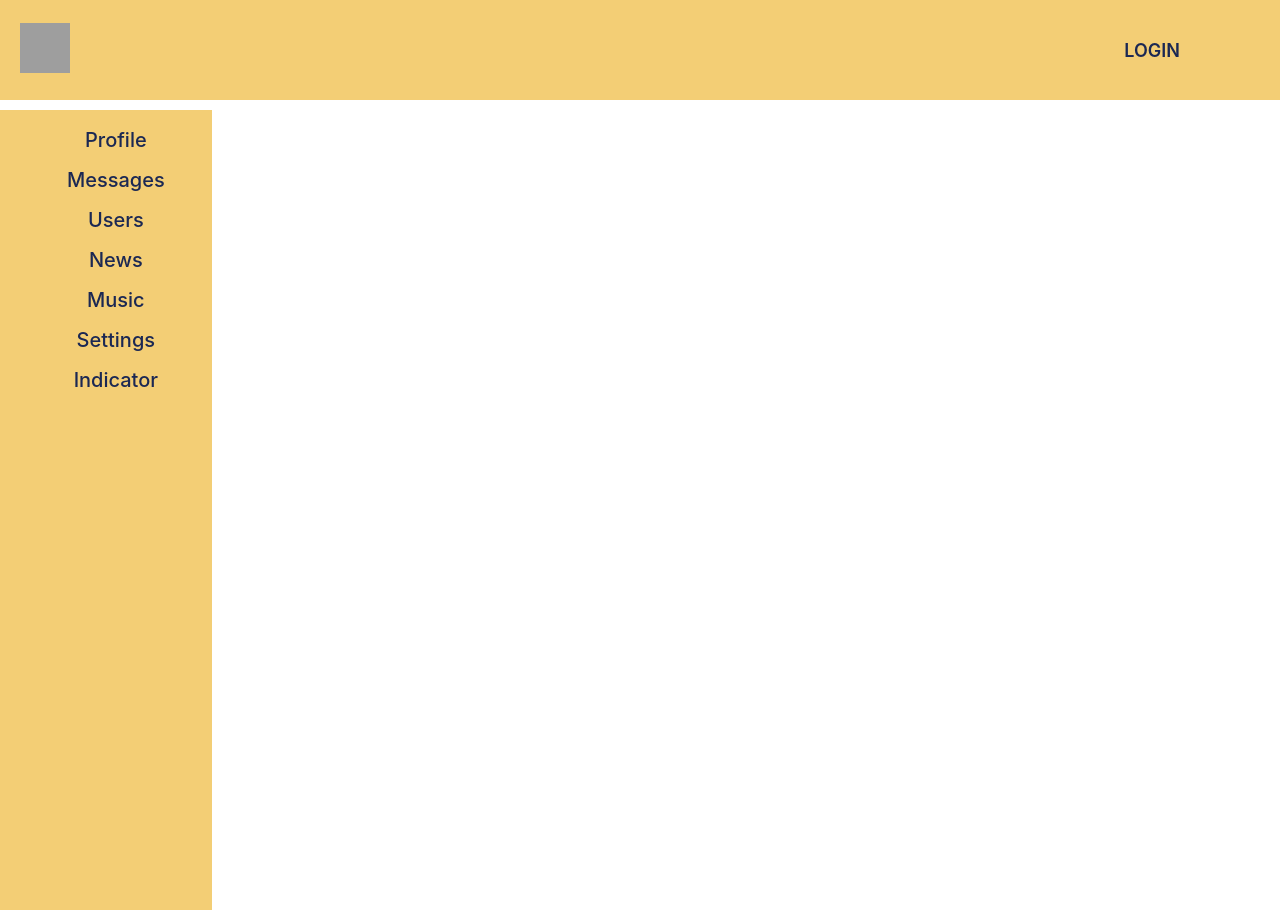
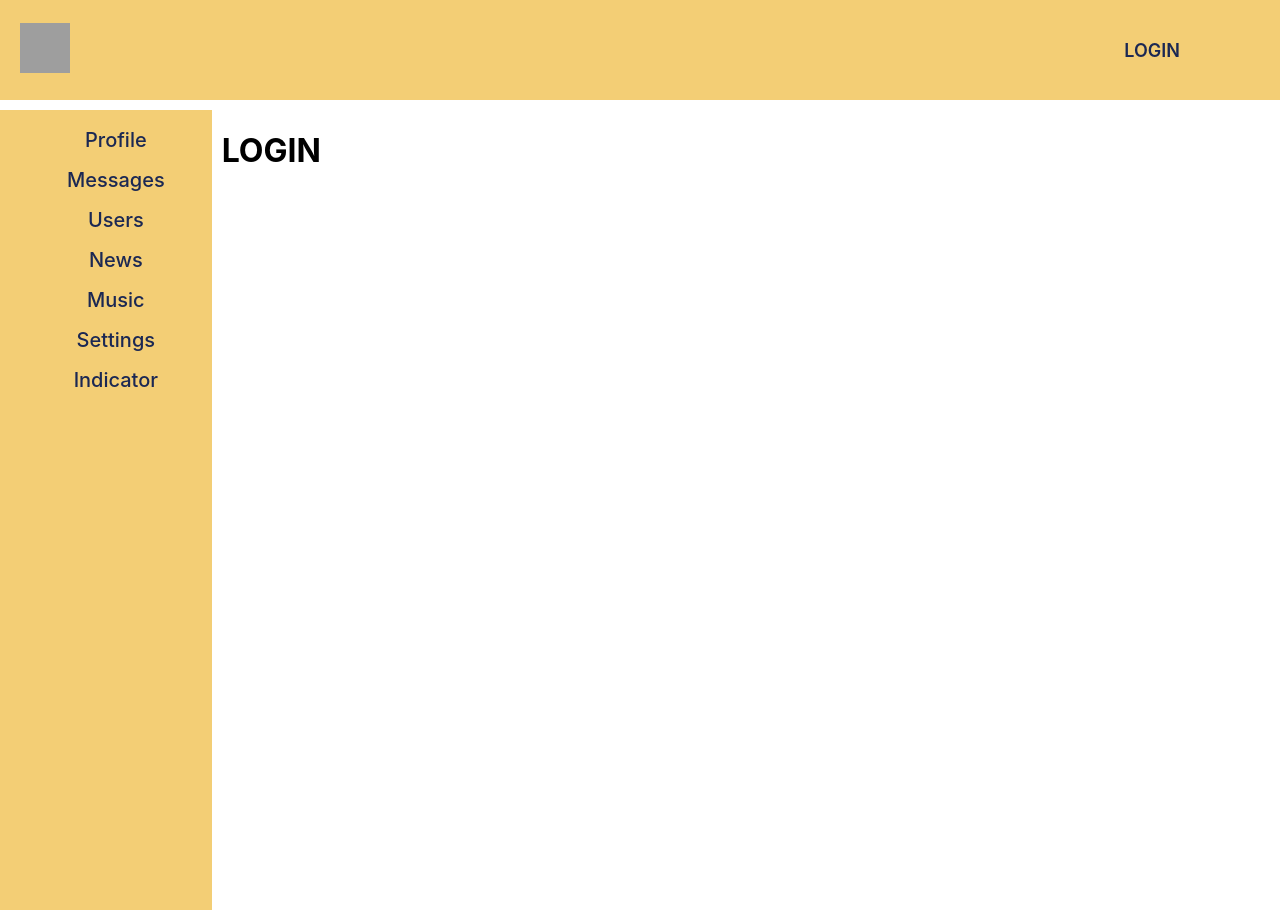
Before and after one commit to Unfantazy/my-first-react, a React (Create React App) app: page /login in a window 1280 px wide. Built offline with nearby package versions, Linux system fonts and the light colour scheme; no server answers; grey boxes are pictures that could not be loaded.

Commit message:
'Redirect'

```diff
--- a/src/App.tsx
+++ b/src/App.tsx
@@ -12,6 +12,7 @@
 import {UsersContainer} from "./components/Users/UsersContainer";
 import ProfileContainer from "./components/Profile/ProfileContainer";
 import HeaderContainer from "./components/Header/HeaderContainer";
+import {Login} from "./components/Login";
 
 export type stateType = {
      //state: RootStateType
@@ -40,6 +41,7 @@
                 <Route path={"/music"} render={() => <Music/>}/>
                 <Route path={"/settings"} render={() => <Settings/>}/>
                 <Route path={"/indicator"} render={() => <Indicator/>}/>
+                <Route path={"/login"} render={() => <Login/>}/>
 
                 {/*<Indicator />*/}
                 {/*<Indicator />*/}
--- a/src/components/Dialogs.tsx
+++ b/src/components/Dialogs.tsx
@@ -4,6 +4,7 @@
 import {DialogMessage} from "./Dialog/DialogMessage";
 import {addMessageActionCreator, updateNewMessageTextActionCreator} from "../redux/dialogs-reducer";
 import {messagesPagePropsType} from "../redux/store";
+import { Redirect } from "react-router-dom";
 
 
 export type dialogType = {
@@ -22,6 +23,7 @@
     sendMessage:() => void
     messagesPage: messagesPagePropsType
     newMessageText: string
+    isAuth: boolean
 }
 
 
@@ -46,6 +48,10 @@
         props.updateNewMessageText(text)
     }
 
+   if(!props.isAuth) {
+       return <Redirect to={"/login"} />
+   }
+
     return (
         <div className={s.dialogs__wrapper}>
             <div className={s.dialogs}>
--- a/src/components/DialogsContainer.tsx
+++ b/src/components/DialogsContainer.tsx
@@ -45,7 +45,8 @@
 let mapStateToProps = (state: any) => {
     return {
         messagesPage: state.MessagesPage,
-        newMessageText: state.newMessageText
+        newMessageText: state.newMessageText,
+        isAuth: state.auth.isAuth
     }
 }
 
--- /dev/null
+++ b/src/components/Login.tsx
@@ -0,0 +1,9 @@
+import React from "react";
+
+export function Login(props: any) {
+    return (
+        <div>
+        <h1>LOGIN</h1>
+        </div>
+    )
+}
--- a/src/components/Profile/ProfileContainer.tsx
+++ b/src/components/Profile/ProfileContainer.tsx
@@ -2,7 +2,7 @@
 import {Profile} from "../Profile";
 import {connect} from "react-redux";
 import {getUserProfile} from "../../redux/profile-reducer";
-import {withRouter} from "react-router-dom";
+import {Redirect, withRouter} from "react-router-dom";
 
 
 type ProfilePropsType = {
@@ -20,6 +20,9 @@
     }
 
     render() {
+        if(!this.props.isAuth) {
+            return <Redirect to={"/login"} />
+        }
         return (
             <Profile {...this.props} profile={this.props.profile}/>
         )
@@ -27,7 +30,8 @@
 }
 
 let mapStateToProps = (state: any) => ({
-    profile: state.profilePage.profile
+    profile: state.profilePage.profile,
+    isAuth: state.auth.isAuth
 })
 
 let WithUrlDataContainerComponent = withRouter(ProfileContainer);
--- a/src/redux/auth-reducer.ts
+++ b/src/redux/auth-reducer.ts
@@ -13,7 +13,6 @@
 export const authReducer = (state: any = initialState, action: any) => {
 
     switch (action.type) {
-
 
         case SET_USER_DATA: {
 
```
